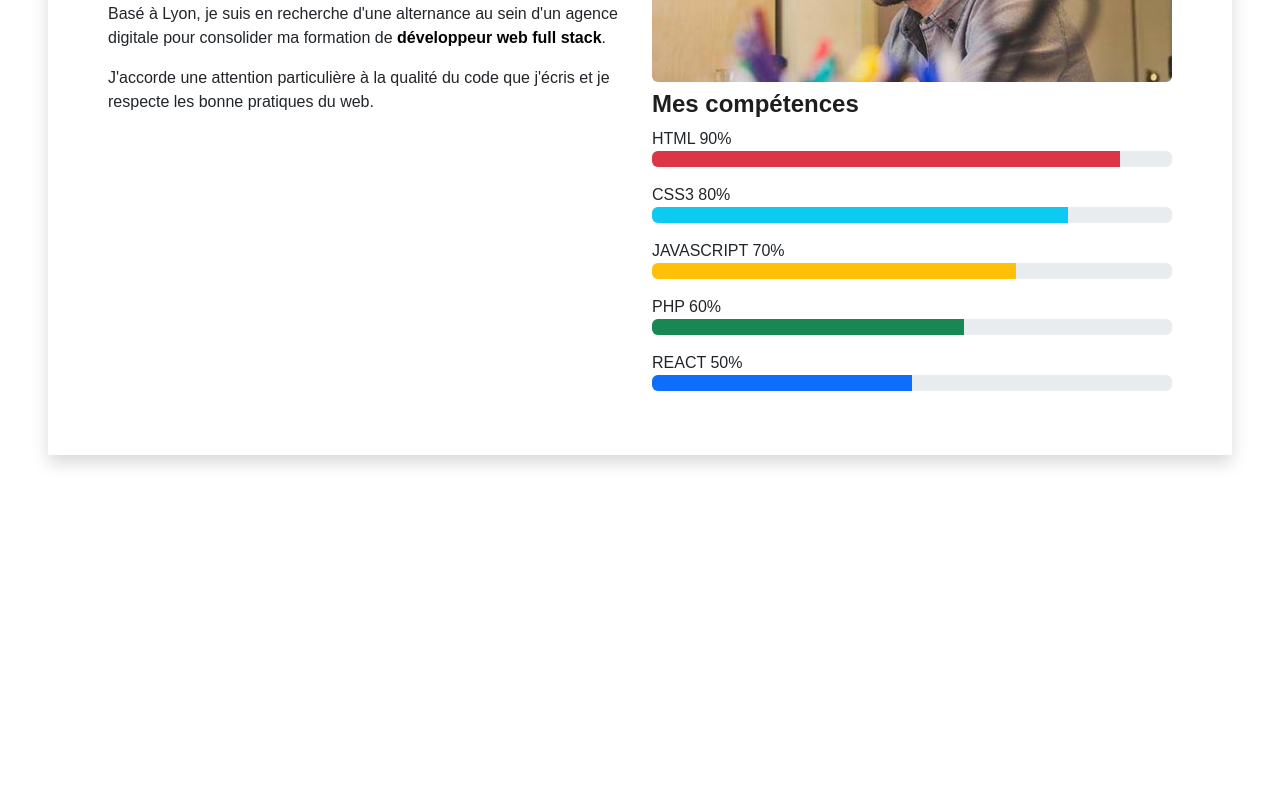
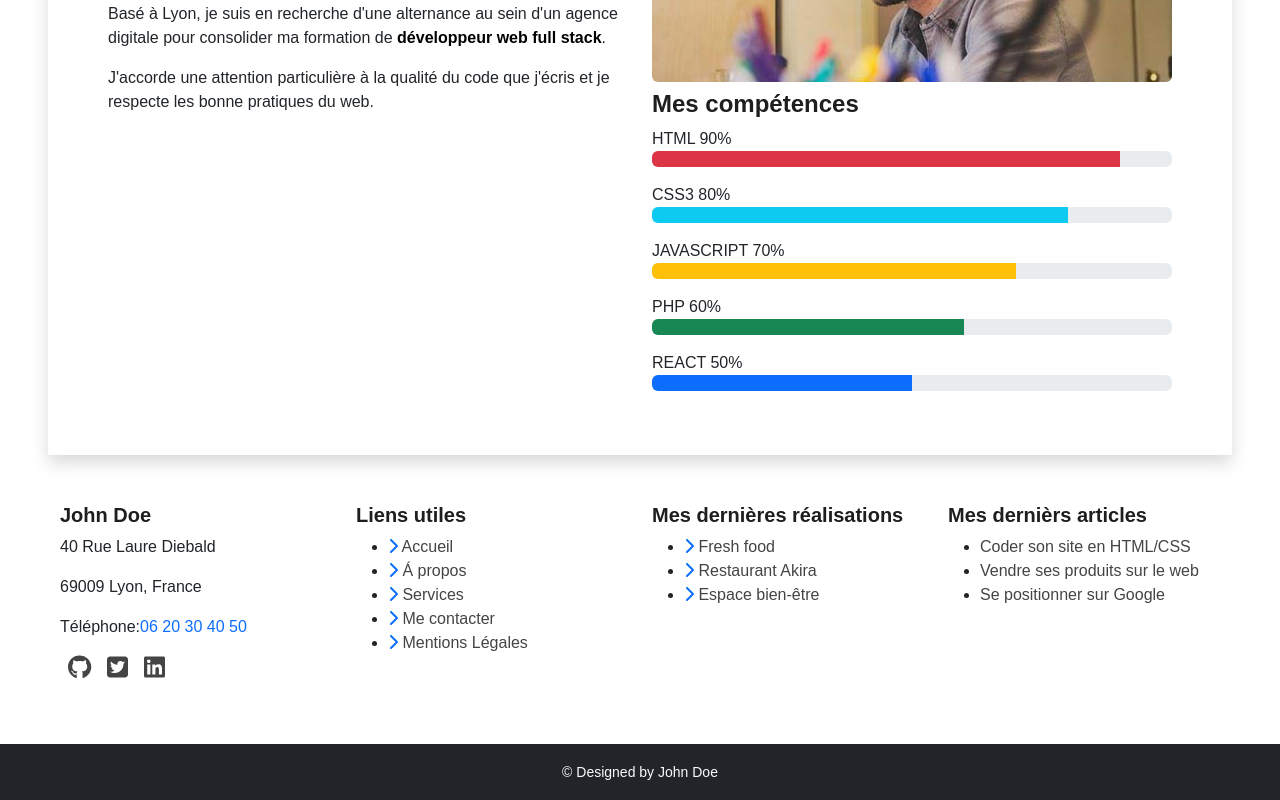
Before and after one commit to toonette88/cv_john_doe, a React (Create React App) app: page / in a window 1280 px wide. Shown: the part 1074-1874 px from the top of the page. Before the commit the page ends 1577 px from the top, so only its background shows below. Built offline with nearby package versions, Linux system fonts and the light colour scheme; no server answers.

Commit message:
Ajout du Footer

```diff
--- a/package.json
+++ b/package.json
@@ -5,6 +5,7 @@
   "dependencies": {
     "@fortawesome/fontawesome-free": "^6.5.2",
     "@fortawesome/fontawesome-svg-core": "^6.5.2",
+    "@fortawesome/free-brands-svg-icons": "^6.5.2",
     "@fortawesome/free-regular-svg-icons": "^6.5.2",
     "@fortawesome/free-solid-svg-icons": "^6.5.2",
     "@fortawesome/react-fontawesome": "^0.2.0",
--- a/src/App.js
+++ b/src/App.js
@@ -8,6 +8,7 @@ import Realisations from "./pages/Realisations";
 import Blog from "./pages/Blog";
 import Contact from "./pages/Contact";
 import Mentions from "./pages/Mentions";
+import Footer from "./Components/Footer";
 
 
 export default function App() {
@@ -22,6 +23,7 @@ export default function App() {
         <Route path="/contact" element={<Contact />} />
         <Route path="/mentions" element={<Mentions />} />
       </Routes>
+      <Footer/>
     </div>
   );
 }
--- /dev/null
+++ b/src/Components/Footer.jsx
@@ -0,0 +1,141 @@
+import React, { useState, useEffect } from "react";
+import User from "../Components/User";
+import { Link } from "react-router-dom";
+import { FontAwesomeIcon } from "@fortawesome/react-fontawesome";
+import { faChevronRight } from "@fortawesome/free-solid-svg-icons";
+import {
+  faGithub,
+  faSquareTwitter,
+  faLinkedin,
+} from "@fortawesome/free-brands-svg-icons";
+
+const Arrow = () => {
+  return <FontAwesomeIcon icon={faChevronRight} style={{ color: "#0d6efd" }} />;
+};
+
+const Footer = () => {
+  const [link, setLink] = useState([]);
+  const getLink = async () => {
+    const reponse = await fetch("https://api.github.com/users/github-john-doe");
+    const json = await reponse.json();
+    setLink(json);
+  };
+  useEffect(() => {
+    getLink();
+  }, []);
+  return (
+    <footer>
+      <div className="row bg-footer m-5 text-start">
+        <section className=" col-md-6 col-lg-3">
+          <address>
+            <h5 className="mb-2">
+              {User.firstName} {User.lastName}
+            </h5>
+            <p>{User.adresse1}</p>
+            <p>{User.adresse2}</p>
+            <p>
+              Téléphone:
+              <Link to={`tel: ${User.tel}`} className="text-primary">
+                {User.tel}
+              </Link>
+            </p>
+            <p>
+              <a
+                href="https://maps.app.goo.gl/L6rbq1wzeTKh7EzC9"
+                target="_blanck"
+              >
+                <FontAwesomeIcon icon={faGithub} className="mx-2 fa-xl" />
+              </a>
+              <a
+                href="https://maps.app.goo.gl/L6rbq1wzeTKh7EzC9"
+                target="_blanck"
+              >
+                <FontAwesomeIcon
+                  icon={faSquareTwitter}
+                  className="mx-2 fa-xl"
+                />
+              </a>
+              <a
+                href="https://maps.app.goo.gl/L6rbq1wzeTKh7EzC9"
+                target="_blanck"
+              >
+                <FontAwesomeIcon icon={faLinkedin} className="mx-2 fa-xl" />
+              </a>
+            </p>
+          </address>
+        </section>
+        <section className="col-md-6 col-lg-3">
+          <h5>Liens utiles</h5>
+          <ul>
+            <li>
+              <Link to="/">
+                <Arrow /> Accueil
+              </Link>
+            </li>
+            <li>
+              <Link to="/#about">
+                <Arrow /> Á propos
+              </Link>
+            </li>
+            <li>
+              <Link to="/services">
+                <Arrow /> Services
+              </Link>
+            </li>
+            <li>
+              <Link to="/contact">
+                <Arrow /> Me contacter
+              </Link>
+            </li>
+            <li>
+              <Link to="/mentions">
+                <Arrow /> Mentions Légales
+              </Link>
+            </li>
+          </ul>
+        </section>
+        <section className="col-md-6 col-lg-3">
+          <h5>Mes dernières réalisations</h5>
+          <ul>
+            <li>
+              <Link to="#">
+                <Arrow /> Fresh food
+              </Link>
+            </li>
+            <li>
+              <Link to="#">
+                <Arrow /> Restaurant Akira
+              </Link>
+            </li>
+            <li>
+              <Link to="#">
+                <Arrow /> Espace bien-être
+              </Link>
+            </li>
+          </ul>
+        </section>
+        <section className="md-6 col-lg-3">
+          <h5>Mes dernièrs articles</h5>
+          <ul>
+            <li>
+              <Link to="#">Coder son site en HTML/CSS</Link>
+            </li>
+            <li>
+              <Link to="#">Vendre ses produits sur le web</Link>
+            </li>
+            <li>
+              <Link to="#">Se positionner sur Google</Link>
+            </li>
+          </ul>
+        </section>
+      </div>
+      <div className="bg-dark text-light p-3">
+        <small>
+          &copy; Designed by {User.firstName} {User.lastName}
+        </small>
+      </div>
+    </footer>
+  );
+};
+
+export default Footer;
--- a/src/Components/Navbar.jsx
+++ b/src/Components/Navbar.jsx
@@ -9,7 +9,7 @@ const NavBar = () => {
         class="navbar navbar-dark navbar-expand-lg bg-dark border-bottom border-body text-light text-uppercase fixed-top "
         id="mainNav"
       >
-        <div class="container-fluid">
+        <div class="container">
           <Link className="navbar-brand text-light text-uppercase" to="/">
             {User.firstName} {User.lastName}
           </Link>
--- a/src/assets/styles/home.css
+++ b/src/assets/styles/home.css
@@ -1,7 +1,12 @@
-h1
-h2 {
+a {
+    text-decoration: none;
+    color: #444;
+    transition: background-color 0.5s ease-in-out;
+  }
 
-}
+  a:hover {
+    background-color: rgba(255, 255, 255, 0.8);
+  }
 
 .bg-image {
     background-size: cover;
--- a/src/pages/Blog.jsx
+++ b/src/pages/Blog.jsx
@@ -12,7 +12,7 @@ import banner from "../assets/pictures/banner.jpg";
 
 const Blog = () =>  {
     return (
-       <main>
+       <main className="container">
             <img src={banner} alt="image bleue avec des trainées blanches" />
             <Title title="Blog" projectdescription="Retrouver ici quelques articles sur le développement web"/>
             <div className="container">
--- a/src/pages/Home.jsx
+++ b/src/pages/Home.jsx
@@ -9,7 +9,7 @@ import User from "../Components/User";
 const Home = () => {
   return (
     <main>
-      <div className="bg-image bg-home d-flex align-items-center justify-content-center text-center text-light">
+      <div className="container bg-image bg-home d-flex align-items-center justify-content-center text-center text-light">
         <div>
           <h1> Bonjour, je suis {User.firstName} {User.lastName}</h1>
           <h2>Développeur web full stack</h2>
--- a/src/pages/Mentions.jsx
+++ b/src/pages/Mentions.jsx
@@ -1,5 +1,4 @@
 import React from "react";
-import ReactDom from "react-dom";
 import Title from "../Components/Title";
 import User from "../Components/User";
 import { Link } from "react-router-dom";
@@ -10,8 +9,8 @@ import {faLocationDot, faMobileScreenButton,faEnvelope, faGlobe } from "@fortawe
 
 const Mentions = () => {
   return (
-        <main>
-            <img src={banner} alt="image bleue avec des trainées blanches" />
+        <main className="container">
+            <img src={banner} alt="image bleue avec des trainées blanches" className="img-fluid"/>
             <Title title="Mentions légales"/>
             <div className="accordion" id="accordionExample">
             <div className="accordion-item">
--- a/src/pages/Realisations.jsx
+++ b/src/pages/Realisations.jsx
@@ -11,7 +11,7 @@ import banner from "../assets/pictures/banner.jpg";
 const Realisation = () =>  {
     return (
        <main>
-            <img src={banner} alt="image bleue avec des trainées blanches" />
+            <img src={banner} alt="image bleue avec des trainées blanches" className="img-fluid" />
             <Title title="Portfolio" projectdescription="Voici quelques-unes de mes réalisations"/>
             <div className="container">
               <div className="row">
```
Also changed, not shown: 1 other file (tests, documents, lock files or other folders).
